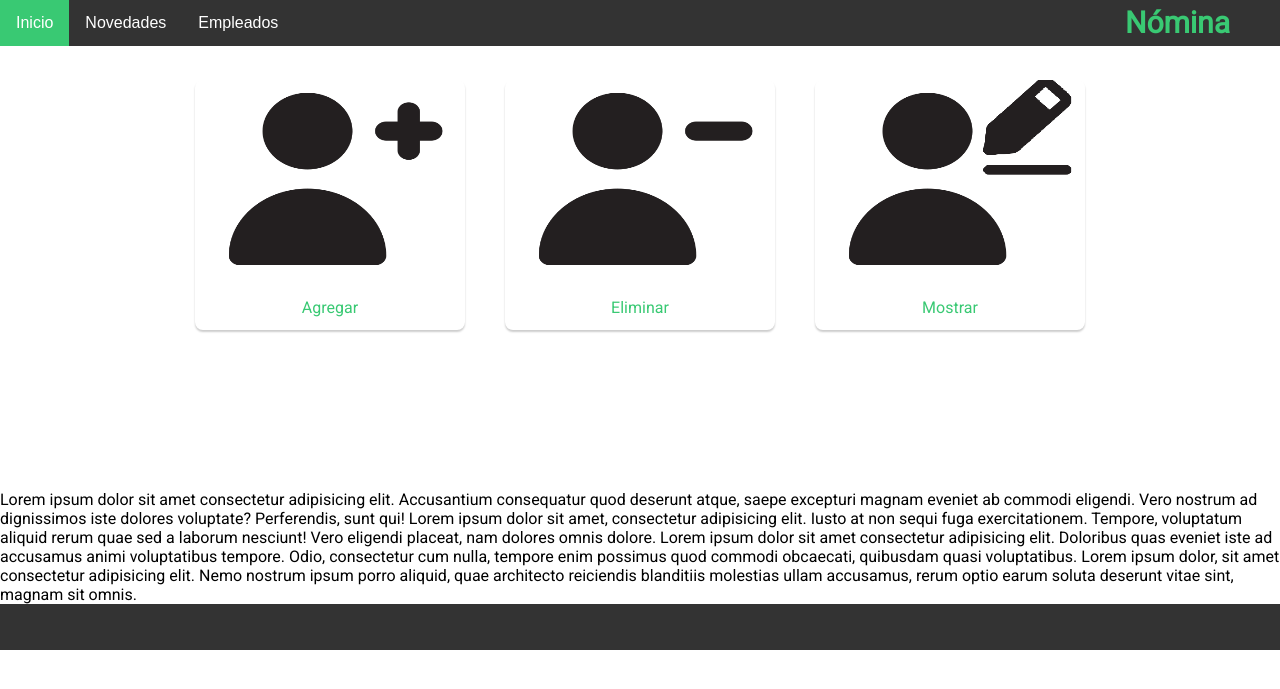
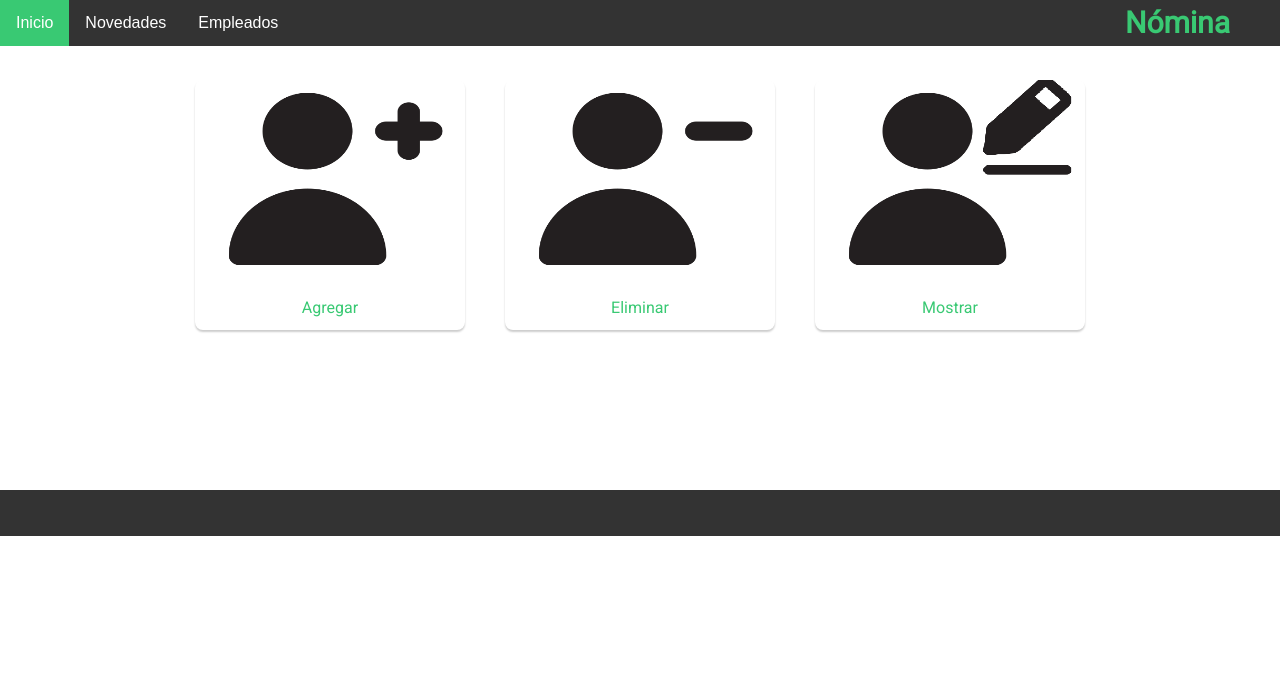
Before and after one commit to alejaam/nomina, a PHP site: page /empleados.php in a window 1280 px wide. Shown: the top 689 px of the page. Run offline with PHP 8.4, Linux system fonts and the light colour scheme.

Commit message:
Quitando codigo basura

```diff
--- a/empleados.php
+++ b/empleados.php
@@ -15,14 +15,6 @@
             <a href="#news">Novedades</a>
             <a href="empleados.php">Empleados</a>
         </div>
-        <!-- <nav>
-            <ul>
-                <li><a href="index.html">Inicio</a></li>
-                <li><a href="novedades.html">Novedades</a></li>
-                <li><a href="empleados.php">Consultar</a></li>
-                <li><a href="ayuda.html">Ayuda</a></li>
-            </ul>
-        </nav> -->
 </header>
 <body>
     <div class="contenedor">
@@ -42,10 +34,6 @@
             <a href="mostrar.php">Mostrar</a>
         </div>
     </div>
-    Lorem ipsum dolor sit amet consectetur adipisicing elit. Accusantium consequatur quod deserunt atque, saepe excepturi magnam eveniet ab commodi eligendi. Vero nostrum ad dignissimos iste dolores voluptate? Perferendis, sunt qui!
-    Lorem ipsum dolor sit amet, consectetur adipisicing elit. Iusto at non sequi fuga exercitationem. Tempore, voluptatum aliquid rerum quae sed a laborum nesciunt! Vero eligendi placeat, nam dolores omnis dolore.
-    Lorem ipsum dolor sit amet consectetur adipisicing elit. Doloribus quas eveniet iste ad accusamus animi voluptatibus tempore. Odio, consectetur cum nulla, tempore enim possimus quod commodi obcaecati, quibusdam quasi voluptatibus.
-    Lorem ipsum dolor, sit amet consectetur adipisicing elit. Nemo nostrum ipsum porro aliquid, quae architecto reiciendis blanditiis molestias ullam accusamus, rerum optio earum soluta deserunt vitae sint, magnam sit omnis.
     <footer>
     </footer>
 </body>
```
Also changed, not shown: index.html (+0 -10 lines), mostrar.php (+0 -8 lines).
